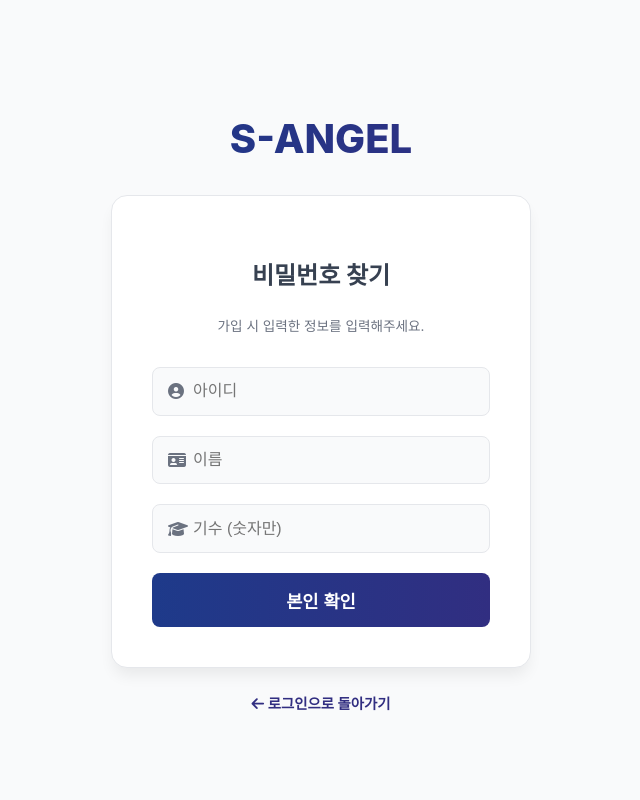
After one commit to JungGyul/s-angel, a Django app: page /password-reset/ in a window 1280 px wide. The commit adds this page. Shown: the whole page, without its empty margins (319-959 px from the left). Run offline with Django 5.2, Linux system fonts and the light colour scheme; parts of the project's set-up code (start-up, migrations or seed data) failed here and were passed over.

Commit message:
비밀번호 찾기 기능 추가 및 자잘한 오류 업데이트

```diff
--- a/s_angel/templates/applications/calendar.html
+++ b/s_angel/templates/applications/calendar.html
@@ -433,6 +433,7 @@ function pickerToKstIso(picker) {
         timeZone: 'local',
         fixedWeekCount: false,
         dayMaxEvents: 5,
+        displayEventTime: false,
         eventDisplay: 'block',
         events: {{ schedules_json|safe }},
         headerToolbar: { left: 'prev,next today', center: 'title', right: 'dayGridMonth' },
--- /dev/null
+++ b/s_angel/templates/users/password_reset_verify.html
@@ -0,0 +1,141 @@
+{% load static %}
+<!DOCTYPE html>
+<html lang="ko">
+<head>
+    <meta charset="UTF-8" />
+    <meta name="viewport" content="width=device-width, initial-scale=1.0" />
+    <title>S-ANGEL 비밀번호 찾기</title>
+    <link rel="stylesheet" href="https://cdnjs.cloudflare.com/ajax/libs/font-awesome/6.4.0/css/all.min.css">
+    <style>
+        /* ✅ 추가: padding/border 포함해서 100%가 되도록 */
+*, *::before, *::after {
+  box-sizing: border-box;
+}
+
+/* ✅ input 뿐 아니라 select도 같은 규격으로 */
+.form-group input,
+.form-group select {
+  width: 100%;
+  max-width: 100%;
+  min-width: 0;
+  display: block;
+
+  padding: 0.9rem 1rem 0.9rem 2.5rem;
+  border-radius: 0.5rem;
+  border: 1px solid var(--border-color);
+  background-color: var(--background-color);
+  font-size: 1rem;
+  transition: all 0.2s ease;
+
+  box-sizing: border-box; /* 안전하게 한 번 더 */
+}
+
+.form-group input:focus,
+.form-group select:focus {
+  border-color: var(--gradient-start);
+  outline: none;
+  box-shadow: 0 0 0 3px rgba(30, 58, 138, 0.25);
+}
+
+        /* 로그인 페이지와 동일한 스타일 변수 및 설정 */
+        :root {
+            --gradient-start: #1E3A8A;
+            --gradient-end: #312E81;
+            --background-color: #F9FAFB;
+            --card-bg: #FFFFFF;
+            --border-color: #E5E7EB;
+            --text-dark: #111827;
+            --text-medium: #374151;
+            --text-light: #6B7280;
+            --danger-red: #EF4444;
+        }
+
+        body {
+            background-color: var(--background-color);
+            font-family: 'Inter', 'Pretendard', sans-serif;
+            display: flex; align-items: center; justify-content: center;
+            min-height: 100vh; margin: 0; padding: 1.5rem;
+        }
+
+        .login-container { width: 100%; max-width: 420px; }
+        .site-title {
+            text-align: center; font-size: 2.5rem; font-weight: 800; margin-bottom: 2rem;
+            background-image: linear-gradient(to right, var(--gradient-start), var(--gradient-end));
+            -webkit-background-clip: text; background-clip: text; color: transparent;
+        }
+
+        .login-card {
+            background: var(--card-bg); border-radius: 1rem; border: 1px solid var(--border-color);
+            box-shadow: 0 10px 15px -3px rgb(0 0 0 / 0.07); padding: 2.5rem;
+        }
+        .login-card h2 { text-align: center; color: var(--text-medium); margin-bottom: 1.5rem; font-size: 1.5rem; }
+
+        .form-group { position: relative; margin-bottom: 1.25rem; }
+        /* input 태그에 .form-control 클래스가 자동으로 안 붙을 경우를 위해 수동 스타일링 */
+        .form-group input {
+            width: 100%; padding: 0.9rem 1rem 0.9rem 2.5rem; border-radius: 0.5rem;
+            border: 1px solid var(--border-color); background-color: var(--background-color);
+            font-size: 1rem; transition: all 0.2s ease;
+        }
+        .form-group input:focus {
+            border-color: var(--gradient-start); outline: none; box-shadow: 0 0 0 3px rgba(30, 58, 138, 0.25);
+        }
+        .form-icon { position: absolute; left: 1rem; top: 50%; transform: translateY(-50%); color: var(--text-light); }
+
+        .btn-gradient {
+            width: 100%; padding: 0.9rem; font-size: 1.1rem; font-weight: 700; color: white; border: none;
+            background-image: linear-gradient(to right, var(--gradient-start), var(--gradient-end));
+            border-radius: 0.5rem; cursor: pointer; transition: opacity 0.3s;
+        }
+        .btn-gradient:hover { opacity: 0.9; }
+
+        .message-box { padding: 0.9rem; border-radius: 0.5rem; font-size: 0.85rem; margin-bottom: 1rem; display: flex; align-items: center; }
+        .error-box { background-color: #FEF2F2; color: var(--danger-red); }
+        .signup-link { text-align: center; margin-top: 1.5rem; font-size: 0.9rem; }
+        .signup-link a { color: var(--gradient-end); font-weight: 600; text-decoration: none; }
+    </style>
+</head>
+<body>
+    <div class="login-container">
+        <h1 class="site-title">S-ANGEL</h1>
+        <div class="login-card">
+            <h2>비밀번호 찾기</h2>
+            <p style="text-align: center; color: var(--text-light); font-size: 0.85rem; margin-bottom: 2rem;">
+                가입 시 입력한 정보를 입력해주세요.
+            </p>
+
+            <form method="post">
+    {% csrf_token %}
+
+    {% if form.non_field_errors %}
+        <div class="message-box error-box" style="background-color: #FEF2F2; color: #EF4444; padding: 0.8rem; border-radius: 0.5rem; margin-bottom: 1rem; font-size: 0.85rem; display: flex; align-items: center;">
+            <i class="fas fa-exclamation-triangle" style="margin-right: 8px;"></i>
+            {{ form.non_field_errors.0 }}
+        </div>
+    {% endif %}
+
+    <div class="form-group">
+        <i class="fas fa-user-circle form-icon"></i>
+        {{ form.username }}
+    </div>
+
+    <div class="form-group">
+        <i class="fas fa-id-card form-icon"></i>
+        {{ form.name }}
+    </div>
+
+    <div class="form-group">
+        <i class="fas fa-graduation-cap form-icon"></i>
+        {{ form.generation }}
+    </div>
+
+    <button type="submit" class="btn-gradient">본인 확인</button>
+</form>
+
+        </div>
+        <div class="signup-link">
+            <a href="{% url 'users:main' %}"><i class="fas fa-arrow-left"></i> 로그인으로 돌아가기</a>
+        </div>
+    </div>
+</body>
+</html>
--- a/s_angel/users/forms.py
+++ b/s_angel/users/forms.py
@@ -7,9 +7,23 @@ from .models import User
 from django import forms
 from django.contrib.auth.forms import UserCreationForm
 from django.contrib.auth import get_user_model
+from django.contrib.auth.forms import SetPasswordForm
 
 
 User = get_user_model()
+
+class CustomSetPasswordForm(SetPasswordForm):
+    def __init__(self, *args, **kwargs):
+        super().__init__(*args, **kwargs)
+
+        self.fields["new_password1"].widget.attrs.update({
+            "placeholder": "새 비밀번호",
+            "autocomplete": "new-password",
+        })
+        self.fields["new_password2"].widget.attrs.update({
+            "placeholder": "새 비밀번호 확인",
+            "autocomplete": "new-password",
+        })
 
 class SimpleUserSignupForm(UserCreationForm):
     # UserCreationForm에 없는 필드들을 직접 정의합니다.
@@ -24,6 +38,26 @@ class SimpleUserSignupForm(UserCreationForm):
         fields = UserCreationForm.Meta.fields + ('name', 'gender', 'generation')
 
 # users/forms.py 파일 하단에 추가
+
+class PasswordResetVerifyForm(forms.Form):
+    username = forms.CharField(widget=forms.TextInput(attrs={'class': 'form-control', 'placeholder': '아이디'}))
+    name = forms.CharField(widget=forms.TextInput(attrs={'class': 'form-control', 'placeholder': '이름'}))
+    generation = forms.IntegerField(widget=forms.NumberInput(attrs={'class': 'form-control', 'placeholder': '기수 (숫자만)'}))
+
+    def clean(self):
+        cleaned_data = super().clean()
+        username = cleaned_data.get("username")
+        name = cleaned_data.get("name")
+        generation = cleaned_data.get("generation")
+
+        if username and name and generation:
+            try:
+                # 아이디, 이름, 기수가 모두 일치하는 유저가 있는지 확인
+                user = User.objects.get(username=username, name=name, generation=generation)
+                cleaned_data['user'] = user
+            except User.DoesNotExist:
+                raise forms.ValidationError("입력하신 정보와 일치하는 사용자가 없습니다.")
+        return cleaned_data
 
 class UserProfileChangeForm(forms.ModelForm):
     class Meta:
--- a/s_angel/users/urls.py
+++ b/s_angel/users/urls.py
@@ -7,4 +7,6 @@ urlpatterns = [
     path('', views.main, name='main'),
     path('signup/', views.signup, name='signup'),
     path('profile/update/', views.profile_update, name='profile_update'),
+    path('password-reset/', views.password_reset_verify, name='password_reset_verify'),
+    path('password-reset/change/', views.password_reset_change, name='password_reset_change'),
 ]
--- a/s_angel/users/views.py
+++ b/s_angel/users/views.py
@@ -2,10 +2,12 @@ from django.shortcuts import render
 from django.contrib.auth import authenticate, login
 from django.http import HttpResponseRedirect
 from django.urls import reverse
-from django.shortcuts import redirect
+from django.shortcuts import redirect, get_object_or_404
 from django.contrib.auth import get_user_model
 from django.contrib.auth.forms import UserCreationForm
 from django.contrib import messages  # messages 프레임워크 import
+from .forms import PasswordResetVerifyForm, CustomSetPasswordForm
+
 
 
 
@@ -14,6 +16,36 @@ User = get_user_model()
 from .forms import SimpleUserSignupForm, UserProfileChangeForm
 from django.contrib.auth.decorators import login_required
 
+
+def password_reset_verify(request):
+    if request.method == "POST":
+        form = PasswordResetVerifyForm(request.POST)
+        if form.is_valid():
+            # 확인 성공 시 세션에 유저 ID 저장 후 변경 페이지로
+            request.session['reset_user_id'] = form.cleaned_data['user'].pk
+            return redirect('users:password_reset_change')
+    else:
+        form = PasswordResetVerifyForm()
+    return render(request, 'users/password_reset_verify.html', {'form': form})
+
+def password_reset_change(request):
+    user_id = request.session.get('reset_user_id')
+    if not user_id:
+        return redirect('users:password_reset_verify')
+
+    user = get_object_or_404(User, pk=user_id)
+
+    if request.method == "POST":
+        form = CustomSetPasswordForm(user, request.POST)
+        if form.is_valid():
+            form.save()
+            del request.session['reset_user_id']
+            messages.success(request, "비밀번호가 성공적으로 변경되었습니다. 다시 로그인해주세요.")
+            return redirect('users:main')
+    else:
+        form = CustomSetPasswordForm(user)
+
+    return render(request, 'users/password_reset_change.html', {'form': form})
 
 
 def signup(request):
```
Also changed, not shown: s_angel/templates/applications/admin_page.html (+46 -16 lines), s_angel/templates/users/main.html (+23 -0 lines), s_angel/templates/users/password_reset_change.html (added, +139 -0 lines).
